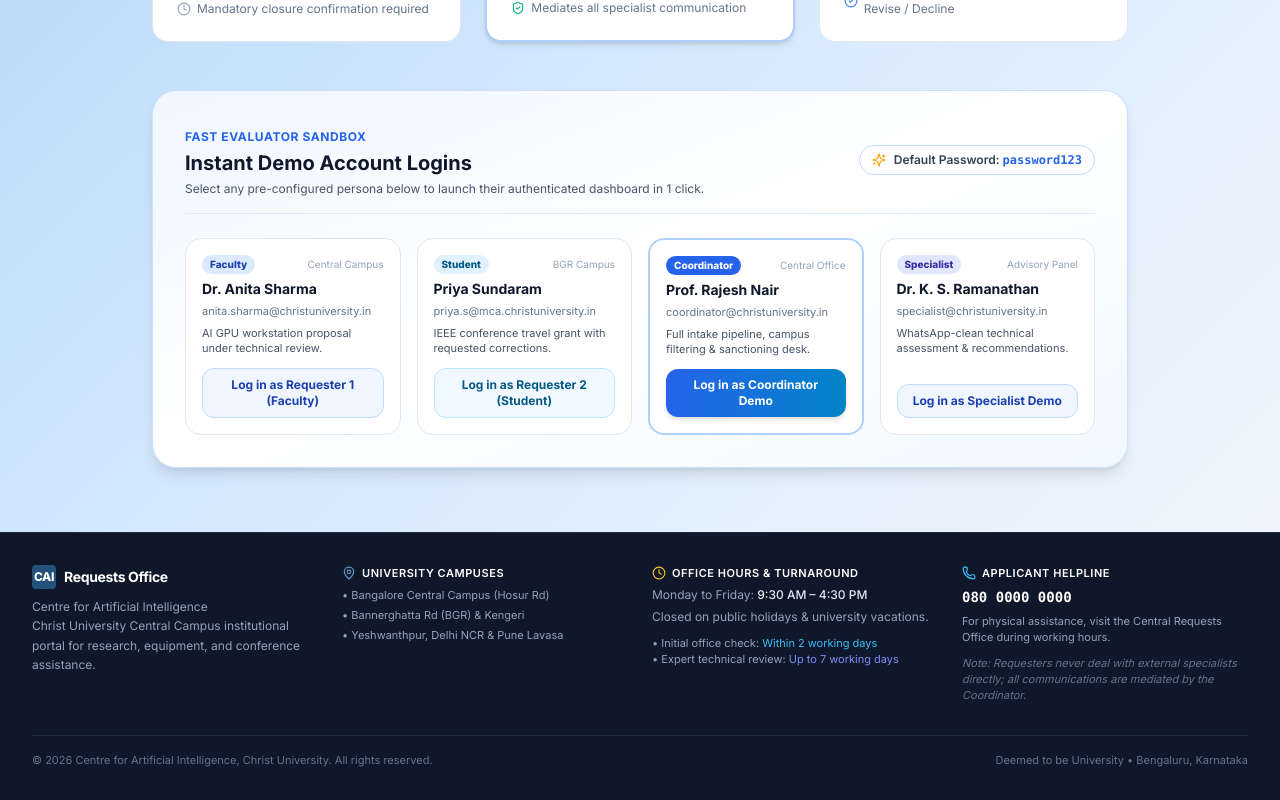
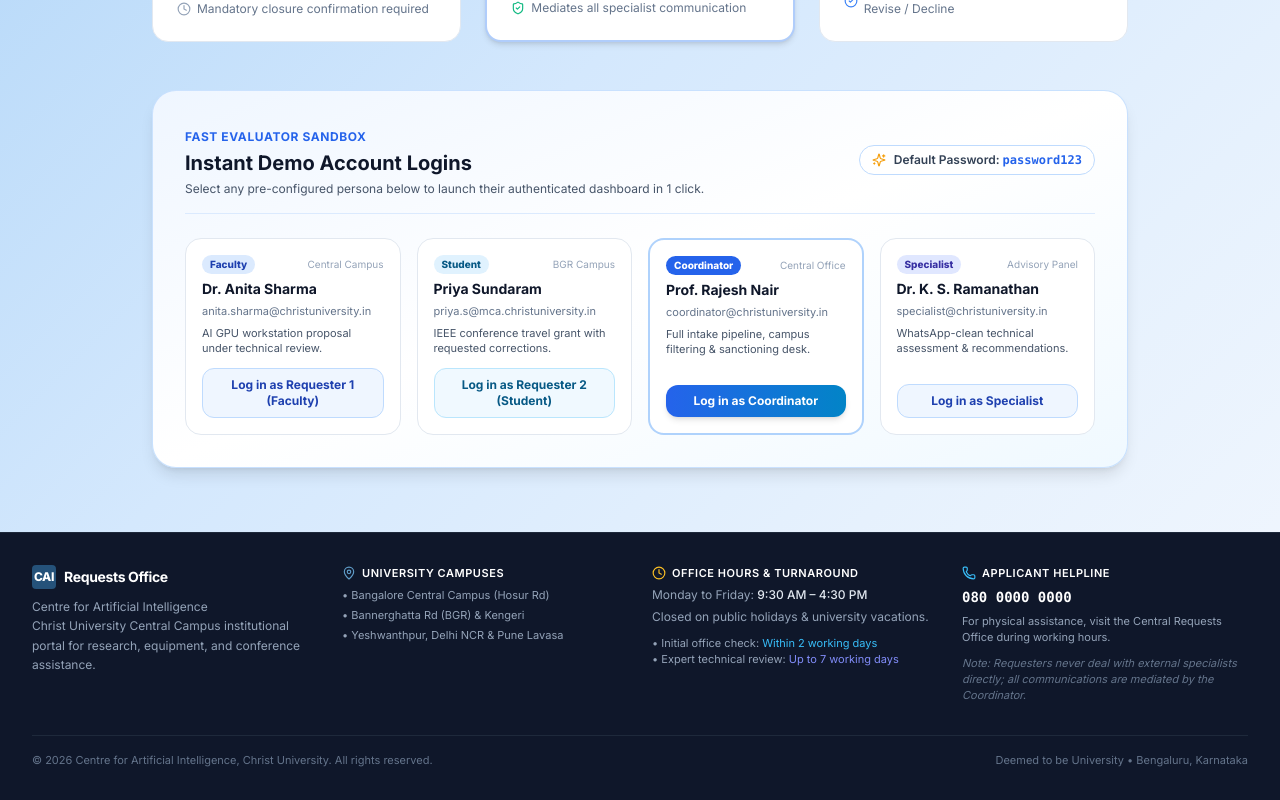
Before and after one commit to techaxadi01/CAI-Request-Portal, a React (Vite) app in the folder client/: page / in a window 1280 px wide. Shown: the part 1672-2472 px from the top of the page. Built offline with nearby package versions, Linux system fonts and the light colour scheme; no server answers.

Commit message:
FINAL VERSION

```diff
--- a/client/src/pages/HomePage.jsx
+++ b/client/src/pages/HomePage.jsx
@@ -366,7 +366,7 @@ export default function HomePage({ setCurrentView }) {
                 }}
                 className="w-full py-2 px-3 rounded-xl bg-gradient-to-r from-blue-600 to-sky-600 hover:from-blue-700 hover:to-sky-700 text-white text-xs font-bold shadow-md transition-all hover:scale-[1.02]"
               >
-                Log in as Coordinator Demo
+                Log in as Coordinator
               </button>
             </div>
 
@@ -396,7 +396,7 @@ export default function HomePage({ setCurrentView }) {
                 }}
                 className="w-full py-2 px-3 rounded-xl bg-blue-50 hover:bg-blue-600 hover:text-white text-blue-800 dark:bg-slate-700 dark:hover:bg-blue-600 dark:text-blue-200 text-xs font-bold border border-blue-200 dark:border-slate-600 transition-all hover:scale-[1.02] shadow-xs"
               >
-                Log in as Specialist Demo
+                Log in as Specialist
               </button>
             </div>
           </div>
```
Also changed, not shown: 4 other files (tests, documents, lock files or other folders).
